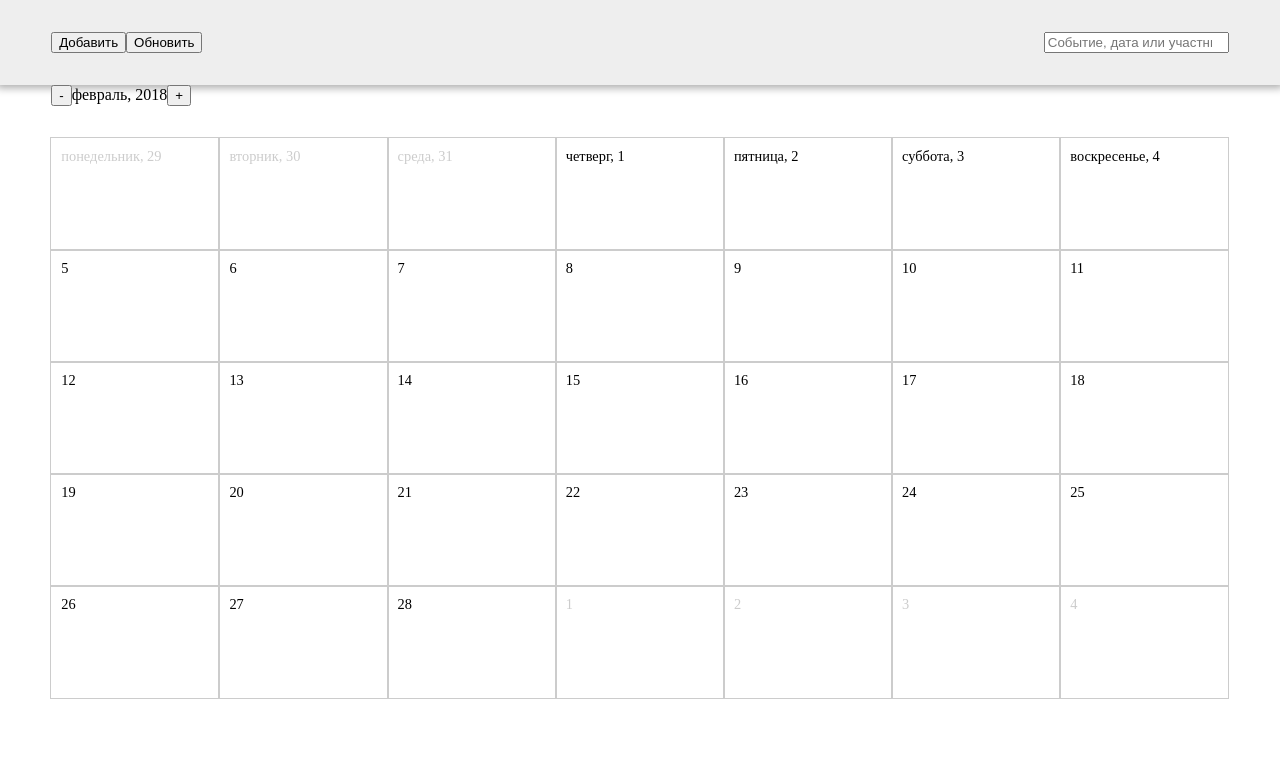
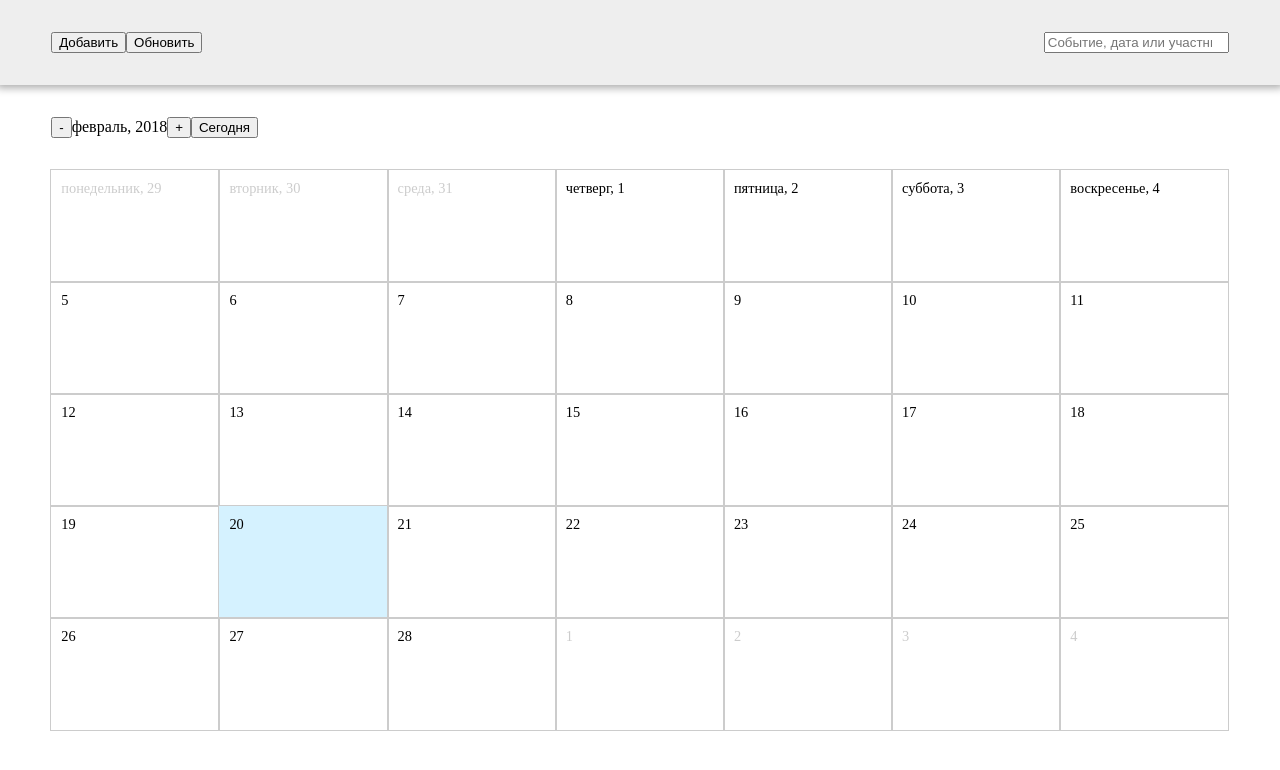
Before and after one commit to timbilalov/rossko-test, a React app: page / in a window 1280 px wide. Built offline with nearby package versions, Linux system fonts and the light colour scheme.

Commit message:
+ "today" btn

```diff
--- a/src/calendar-grid.js
+++ b/src/calendar-grid.js
@@ -24,6 +24,10 @@ export default class CalendarGrid extends React.Component {
         for (let i = 0; i < itemsCount; i++) {
             let date = firstCalendarViewDay.add(1, "days");
             let classNameModifierItem = date.month() === firstMonthDay.month() ? "" : "calendar-item--option";
+            console.log("(date == moment()): " + (date.format("YYYY.MM.DD") == moment().format("YYYY.MM.DD")));
+            if (date.format("YYYY.MM.DD") == moment().format("YYYY.MM.DD")) {
+                classNameModifierItem += " calendar-item--current";
+            }
             const format = i < 7 ? "dddd, D" : "D";
             date = date.format(format);
             items.push(<CalendarItem classNameModifier={ classNameModifierItem } key={ i } date={ date } />);
--- a/src/index.css
+++ b/src/index.css
@@ -41,6 +41,10 @@ body, html {
     color: #ccc;
 }
 
+.calendar-item--current {
+    background-color: #d5f2ff;
+}
+
 .calendar-item:before {
     content: "";
     display: block;
@@ -65,3 +69,7 @@ body, html {
 .calendar-grid--long .calendar-item {
     max-height: 16.66%;
 }
+
+.date-controls {
+    margin: 2rem 0;
+}
--- a/src/index.js
+++ b/src/index.js
@@ -14,35 +14,38 @@ class App extends React.Component {
                 month: moment().month(),
                 day: moment().date()
             },
-            view: {}
+            view: {
+                month: moment().month()
+            }
         }
     }
 
-    setViewMonth(month) {
-        const view = this.state.view || {};
-        view.month = month;
-        this.setState({
-            view: view
-        })
-    }
+    setMonth(month) {
+        const view = this.state.view;
+        const current = this.state.current;
 
-    setPrevMonth() {
-        const view = this.state.view;
-        if (!view) {
+        switch (month) {
+            case "prev":
+                month = view.month - 1;
+                break;
+
+            case "next":
+                month = view.month + 1;
+                break;
+
+            case "cur":
+                month = current.month;
+                break;
+
+            default:
+                break;
+        }
+
+        if (typeof month !== "number") {
             return;
         }
-        view.month = view.month - 1;
-        this.setState({
-            view: view
-        })
-    }
 
-    setNextMonth() {
-        const view = this.state.view;
-        if (!view) {
-            return;
-        }
-        view.month = view.month + 1;
+        view.month = month;
         this.setState({
             view: view
         })
@@ -51,22 +54,24 @@ class App extends React.Component {
     render() {
         console.log("this.state.view.month: " + this.state.view.month);
         const viewDate = moment().add(this.state.view.month - this.state.current.month, "months").format("MMMM, YYYY");
+        const currentDate = moment().format("YYYY.MM.DD");
+
         return (
             <div>
                 <PageHeader />
 
                 <div className="l-container">
-                    <button onClick={ () => this.setPrevMonth() }>-</button>
-                    <span>{ viewDate }</span>
-                    <button onClick={ () => this.setNextMonth() }>+</button>
-                    <CalendarGrid month={ this.state.view.month } />
+                    <div className="date-controls">
+                        <button onClick={ () => this.setMonth("prev") }>-</button>
+                        <span>{ viewDate }</span>
+                        <button onClick={ () => this.setMonth("next") }>+</button>
+                        <button onClick={ () => this.setMonth("cur") }>Сегодня</button>
+                    </div>
+
+                    <CalendarGrid month={ this.state.view.month } currentDate={ currentDate } />
                 </div>
             </div>
         )
-    }
-
-    componentWillMount() {
-        this.setViewMonth(this.state.current.month);
     }
 }
 
```
